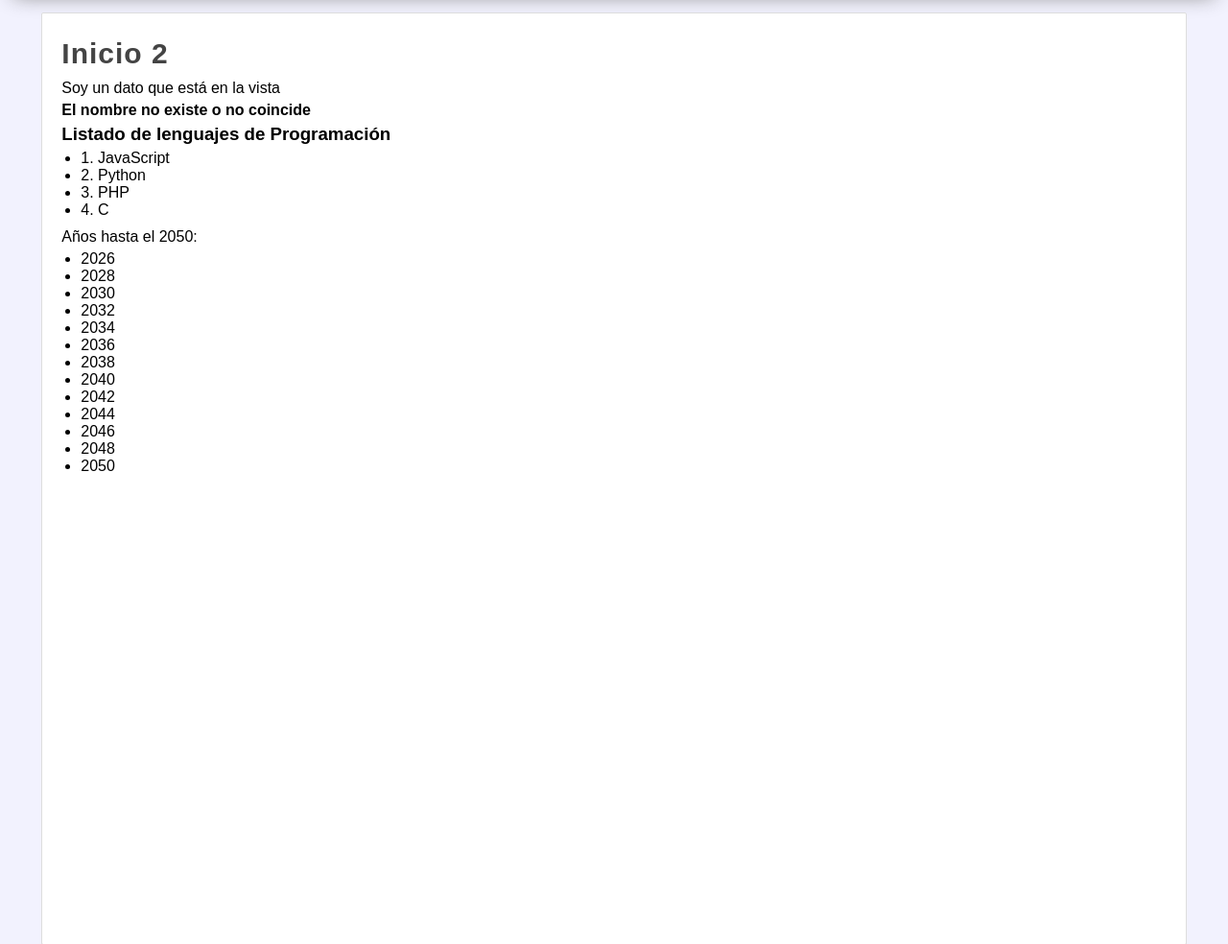
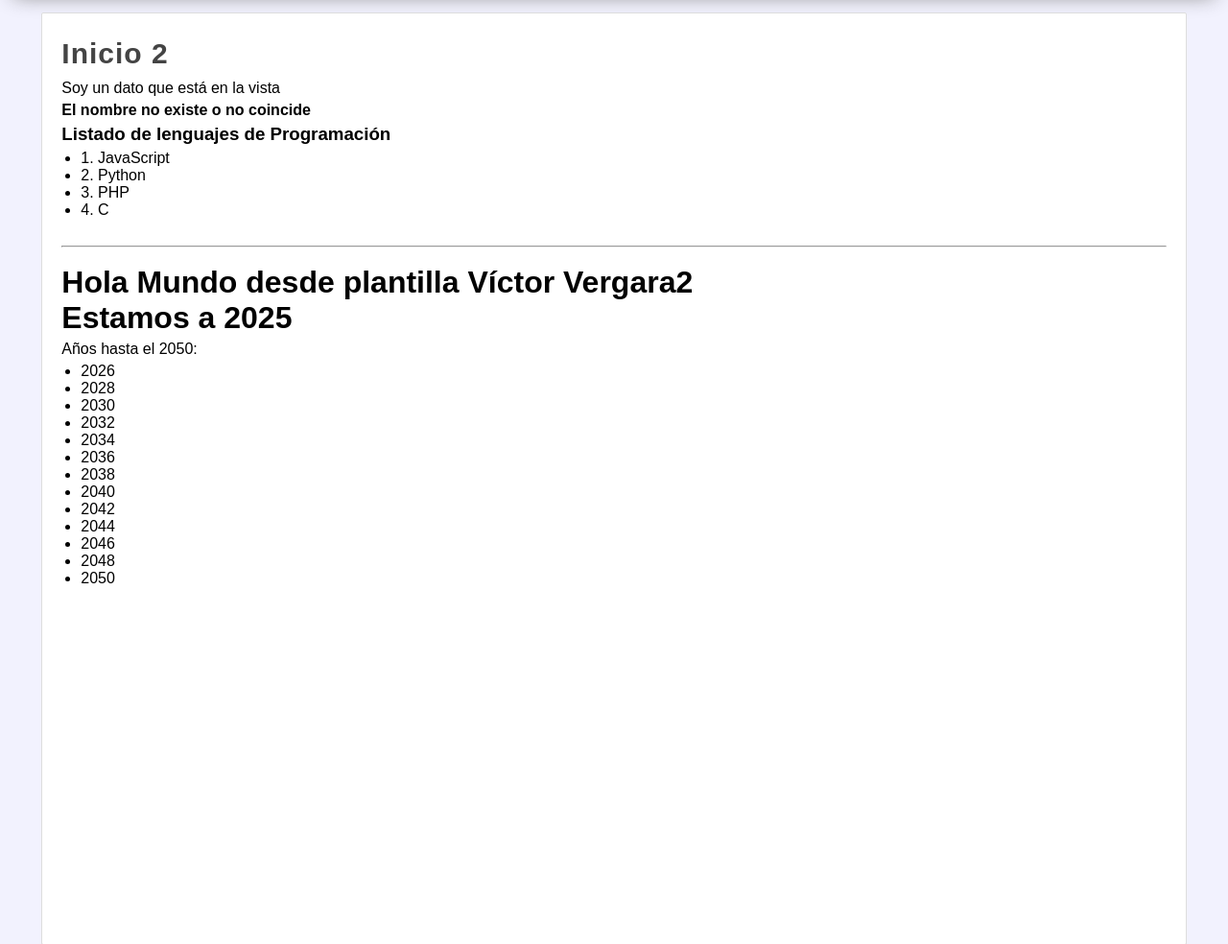
Before and after one commit to VergaraVictor/MasterEnPython, a Django app: page / in a window 1280 px wide. Shown: the part 209-1193 px from the top of the page at 96% size. Run offline with Django 3.2, Linux system fonts and the light colour scheme.

Commit message:
IncludesTemplatesDjango

```diff
--- /dev/null
+++ b/23-Django/aprendiendoDjango/miapp/templates/fecha-actual.html
@@ -0,0 +1,14 @@
+<br/>
+<hr/>
+<br/>
+
+<h1>{{saludo}} {{nombre}}</h1>
+<h1>Estamos a 2025</h1>
+<p>Años hasta el 2050:</p>
+<ul>
+    {% for year in years%}
+        {%if year|divisibleby:2 == True %}
+            <li>{{ year }}</li>
+        {% endif %}
+    {% endfor%}
+<ul>
--- a/23-Django/aprendiendoDjango/miapp/templates/index.html
+++ b/23-Django/aprendiendoDjango/miapp/templates/index.html
@@ -28,13 +28,6 @@
     {% endfor %}
 </ul>
 
-<p>Años hasta el 2050:</p>
-<ul>
-    {% for year in years%}
-        {%if year|divisibleby:2 == True %}
-            <li>{{ year }}</li>
-        {% endif %}
-    {% endfor%}
-<ul>
+{% include 'fecha-actual.html' with saludo="Hola Mundo desde plantilla" %}
 
 {% endblock %}
```
